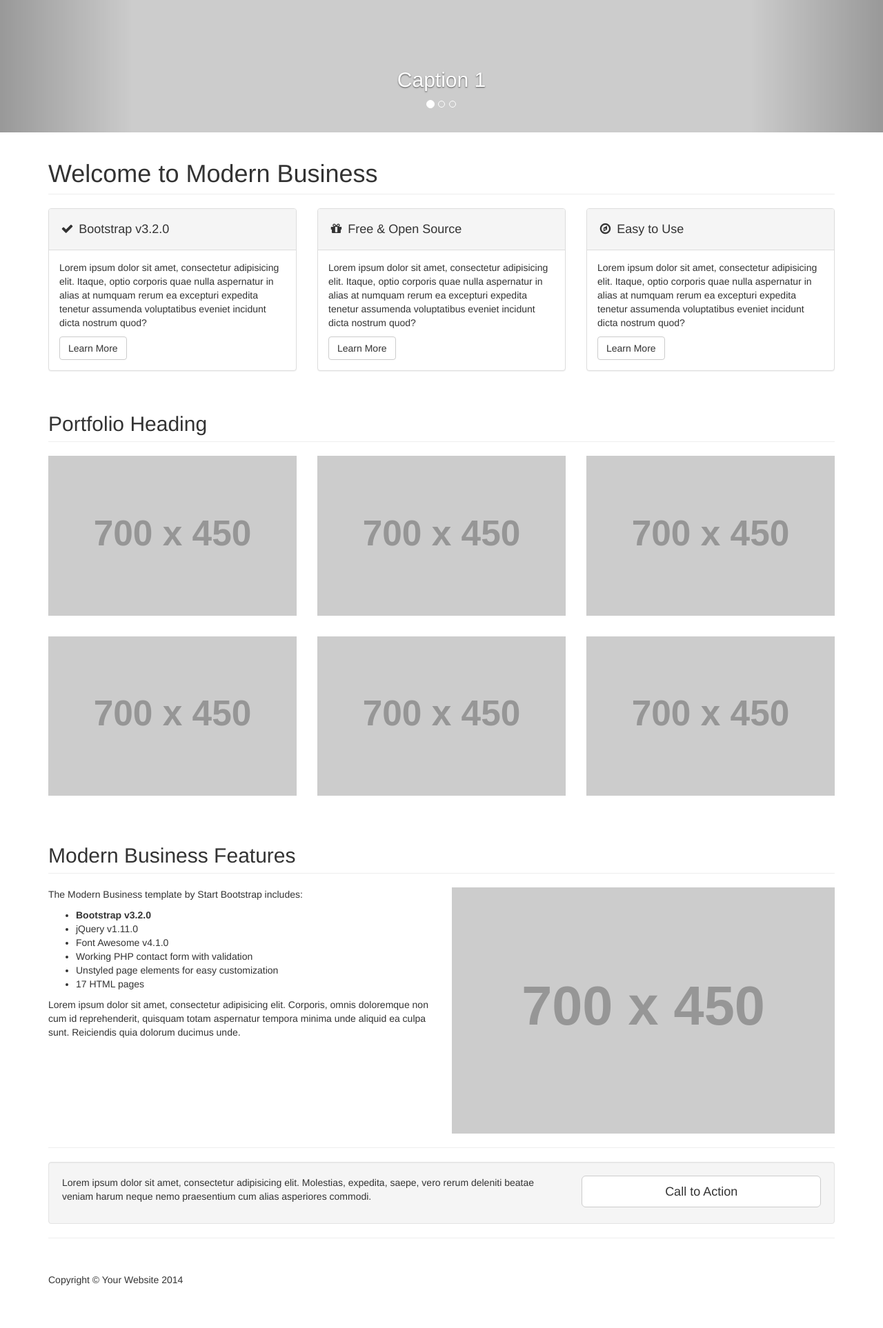
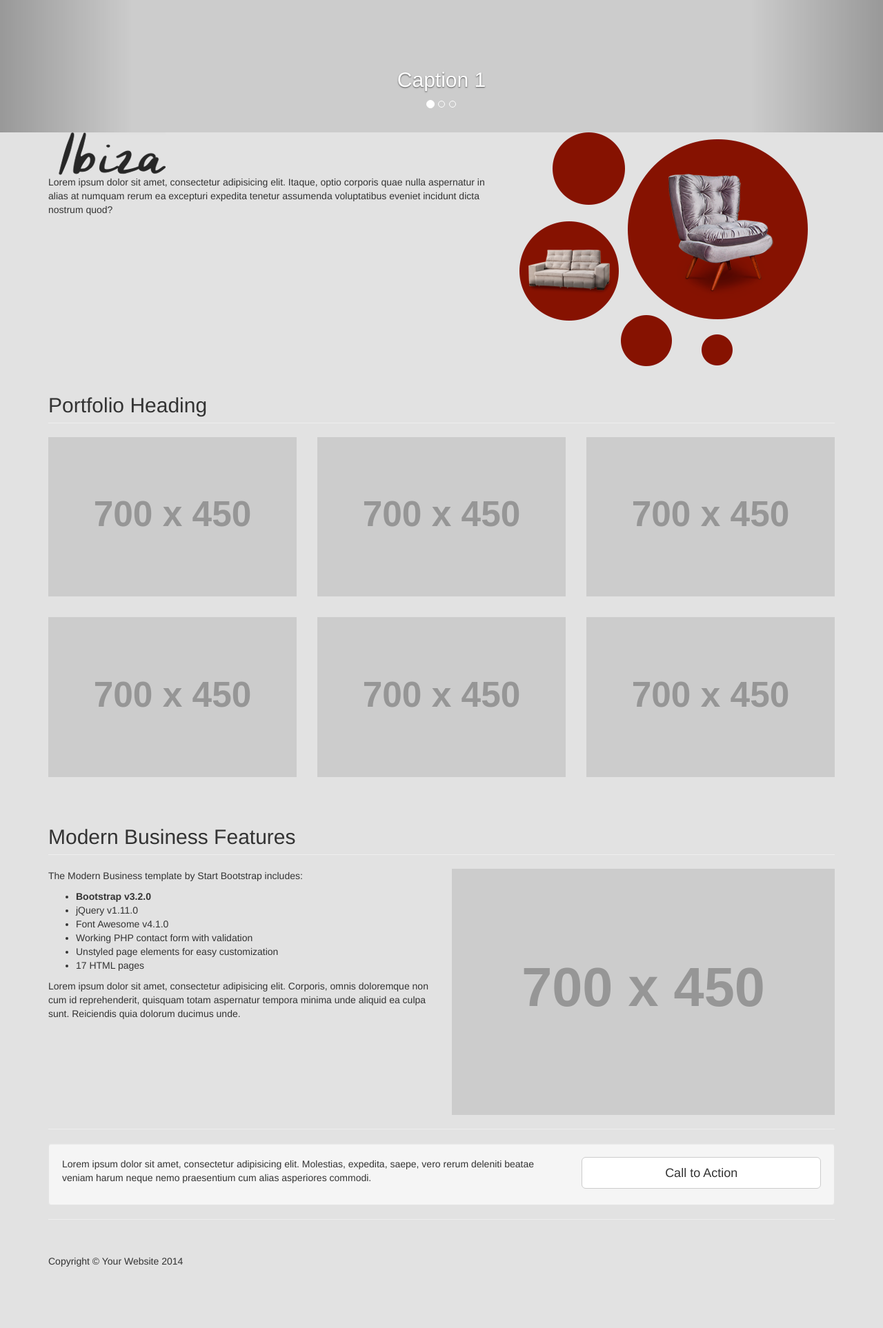
Before and after one commit to damasiorafael/ibiza, a PHP site: page / in a window 1280 px wide. Shown: the part 420-2346 px from the top of the page at 69% size. After the commit the page ends 2257 px from the top, so only its background shows below. Run offline with PHP 8.4, Linux system fonts and the light colour scheme; grey boxes labelled with a size stand in for pictures from a placeholder-image service; some libraries are stand-ins or nearby versions.

Commit message:
destaques da home

```diff
--- a/css/ibiza.css
+++ b/css/ibiza.css
@@ -20,6 +20,7 @@
 /*-----------------------------------------------------*/
 body {
  padding-top: 120px;
+ background-color: #E2E2E2;
 }
 
 
@@ -73,3 +74,11 @@ header.carousel .item {
 header.carousel .fill {
 
 }
+
+
+/*-----------------------------------------------------*/
+/* DESTAQUE HOME                                       */
+/*-----------------------------------------------------*/
+.img-max-size-100 {
+ max-width: 100%;
+}
--- a/index.php
+++ b/index.php
@@ -116,45 +116,16 @@
     <!-- Page Content -->
     <div class="container">
 
-        <!-- Marketing Icons Section -->
+        <!-- Destaque Home -->
         <div class="row">
-            <div class="col-lg-12">
-                <h1 class="page-header">
-                    Welcome to Modern Business
-                </h1>
+            <div class="col-md-7">
+                <div class="col-md-12">
+                    <img src="img/logo_interna.png" class="img-max-size-100" />
+                </div>
+                <p>Lorem ipsum dolor sit amet, consectetur adipisicing elit. Itaque, optio corporis quae nulla aspernatur in alias at numquam rerum ea excepturi expedita tenetur assumenda voluptatibus eveniet incidunt dicta nostrum quod?</p>
             </div>
-            <div class="col-md-4">
-                <div class="panel panel-default">
-                    <div class="panel-heading">
-                        <h4><i class="fa fa-fw fa-check"></i> Bootstrap v3.2.0</h4>
-                    </div>
-                    <div class="panel-body">
-                        <p>Lorem ipsum dolor sit amet, consectetur adipisicing elit. Itaque, optio corporis quae nulla aspernatur in alias at numquam rerum ea excepturi expedita tenetur assumenda voluptatibus eveniet incidunt dicta nostrum quod?</p>
-                        <a href="#" class="btn btn-default">Learn More</a>
-                    </div>
-                </div>
-            </div>
-            <div class="col-md-4">
-                <div class="panel panel-default">
-                    <div class="panel-heading">
-                        <h4><i class="fa fa-fw fa-gift"></i> Free &amp; Open Source</h4>
-                    </div>
-                    <div class="panel-body">
-                        <p>Lorem ipsum dolor sit amet, consectetur adipisicing elit. Itaque, optio corporis quae nulla aspernatur in alias at numquam rerum ea excepturi expedita tenetur assumenda voluptatibus eveniet incidunt dicta nostrum quod?</p>
-                        <a href="#" class="btn btn-default">Learn More</a>
-                    </div>
-                </div>
-            </div>
-            <div class="col-md-4">
-                <div class="panel panel-default">
-                    <div class="panel-heading">
-                        <h4><i class="fa fa-fw fa-compass"></i> Easy to Use</h4>
-                    </div>
-                    <div class="panel-body">
-                        <p>Lorem ipsum dolor sit amet, consectetur adipisicing elit. Itaque, optio corporis quae nulla aspernatur in alias at numquam rerum ea excepturi expedita tenetur assumenda voluptatibus eveniet incidunt dicta nostrum quod?</p>
-                        <a href="#" class="btn btn-default">Learn More</a>
-                    </div>
-                </div>
+            <div class="col-md-5">
+                <img src="img/img-destaque-home.png" class="img-max-size-100" />
             </div>
         </div>
         <!-- /.row -->
```
Also changed, not shown: img/logo_interna.png (added).
